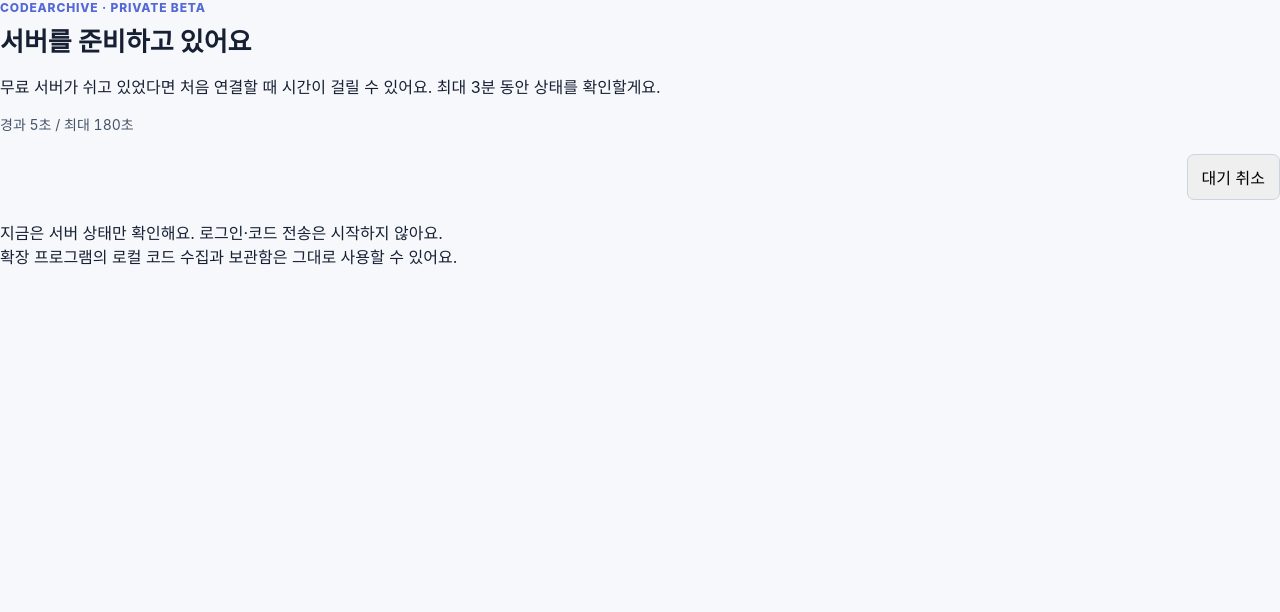
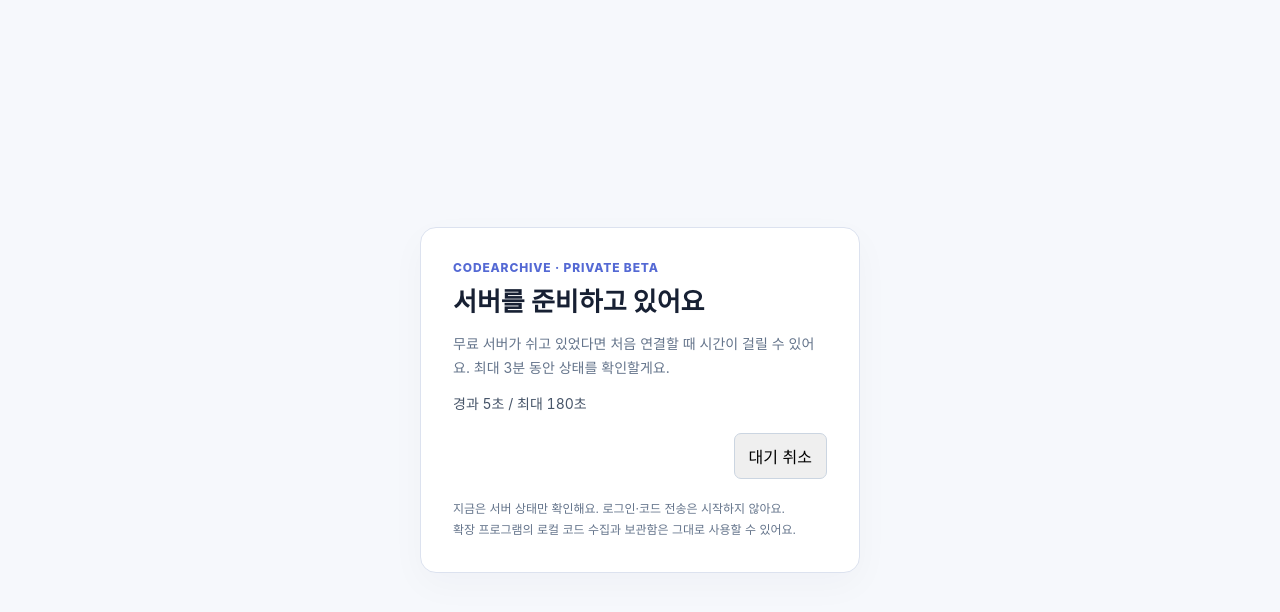
Before and after one commit to devkimhongjin/codeArchive, a React (Vite) app in the folder apps/web/: page / in a window 1280 px wide. Shown: the top 612 px of the page. Built offline with nearby package versions, Linux system fonts and the light colour scheme; no server answers.

Commit message:
fix(web): restore shared readiness styles

```diff
--- a/apps/web/src/styles.css
+++ b/apps/web/src/styles.css
@@ -8,6 +8,13 @@
 body { margin: 0; min-width: 0; }
 button, input, textarea, select { font: inherit; }
 button { cursor: pointer; }
+
+.beta-entry-shell { min-height: 100vh; display: grid; place-items: center; padding: 24px 16px; }
+.beta-entry-card { width: min(440px, 100%); padding: 32px; background: white; border: 1px solid #dce2ef; border-radius: 16px; box-shadow: 0 12px 36px #17203308; }
+.beta-entry-description, .beta-entry-note { color: #64748b; font-size: 14px; line-height: 1.7; }
+.beta-entry-card button:focus-visible { outline: 3px solid #aeb8ed; outline-offset: 2px; }
+.beta-entry-card .primary-button { justify-self: stretch; padding: 12px; }
+.beta-entry-note { margin-bottom: 0; font-size: 12px; }
 
 .dashboard-shell { max-width: 1180px; margin: 0 auto; padding: 28px 20px 40px; }
 .topbar, .toolbar, .problem-heading, .detail-heading { display: flex; justify-content: space-between; gap: 16px; }
```
